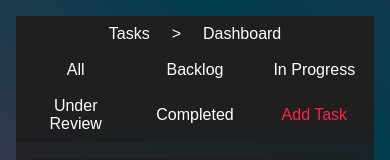
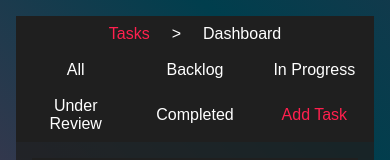
Before and after one commit to williamalowe/TaskSync, a React (Vite) app: page /workspace in a window 390 px wide. In both pictures the pointer is over the button "Tasks". Shown: the top 160 px of the page. Built offline with nearby package versions, Linux system fonts and the light colour scheme; a web font is replaced by a local one.

Commit message:
fix: minor fixes

```diff
--- a/src/components/Navbar/Navbar.module.css
+++ b/src/components/Navbar/Navbar.module.css
@@ -23,7 +23,7 @@
   color: #fff;
 
 }
-.left>a:hover, .right>a:hover, .right>button:hover {
+.left>button:hover, .right>button:hover {
   color: #FF204E;
 }
 .left>button, .right>button {
--- a/src/views/Workspace/Workspace.module.css
+++ b/src/views/Workspace/Workspace.module.css
@@ -36,6 +36,7 @@
 /* Mobile View */
 @media only screen and (max-width: 600px) {
   .workspace {
+    min-height: 100vh;
     height: 100%;
   }
   .cardContainers {
```
